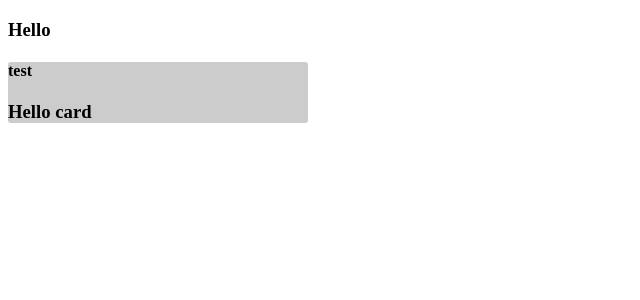
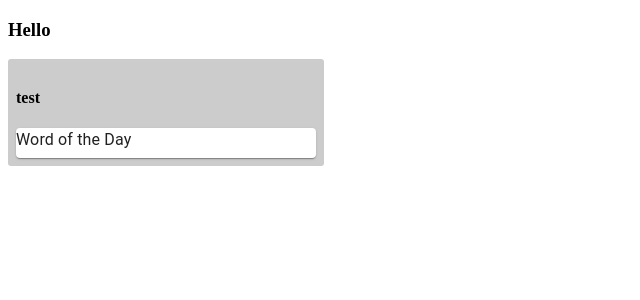
Before and after one commit to KriBajt/zaliczenie_wsb, a React (Create React App) app: page / in a window 1280 px wide. Shown: the top 300 px of the page, without its empty margins (0-640 px from the left). Built offline with nearby package versions, Linux system fonts and the light colour scheme.

Commit message:
dodano materialize do card

```diff
--- a/src/components/TrelloCard.js
+++ b/src/components/TrelloCard.js
@@ -1,8 +1,21 @@
 import React from "react";
+import Card from '@material-ui/core/Card';
+import CardActions from '@material-ui/core/CardActions';
+import CardContent from '@material-ui/core/CardContent';
+import Button from '@material-ui/core/Button';
+import Typography from '@material-ui/core/Typography';
 
 const TrelloCard = () => {
     return (
-        <h3>Hello card</h3>
+        <>
+            <Card>
+                <Typography
+                    gutterBottom>
+                    Word of the Day
+        </Typography>
+
+            </Card>
+        </>
     )
 }
 
--- a/src/components/TrelloList.js
+++ b/src/components/TrelloList.js
@@ -10,14 +10,15 @@ const TrelloList = ({ title }) => {
                 <TrelloCard />
             </div>
         </>
-    )
-}
+    );
+};
 
 const styles = {
     container: {
         backgroundColor: '#ccc',
         borderRadius: 3,
-        width: 300
+        width: 300,
+        padding: 8
     }
 }
 export default TrelloList;
```
